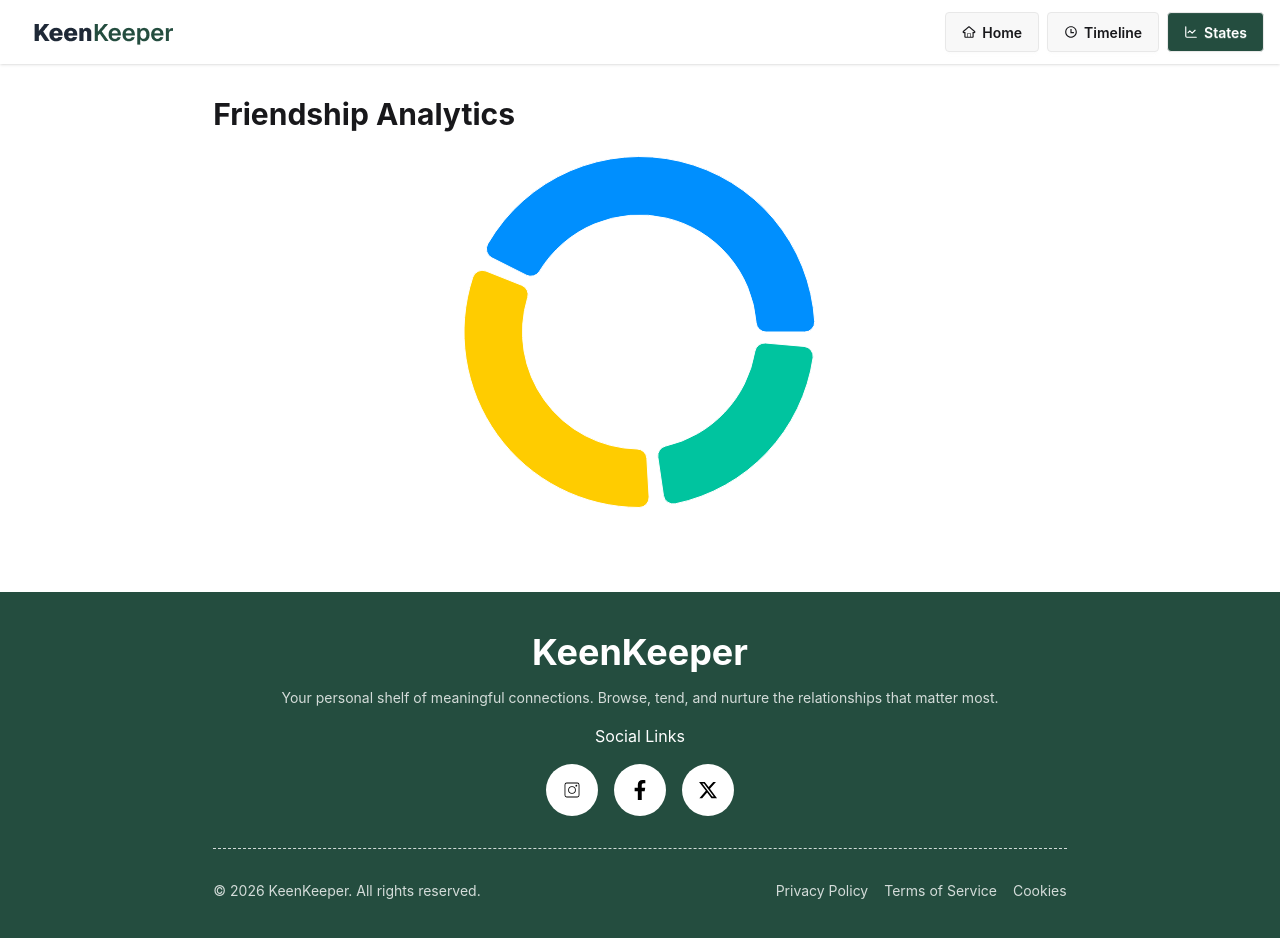
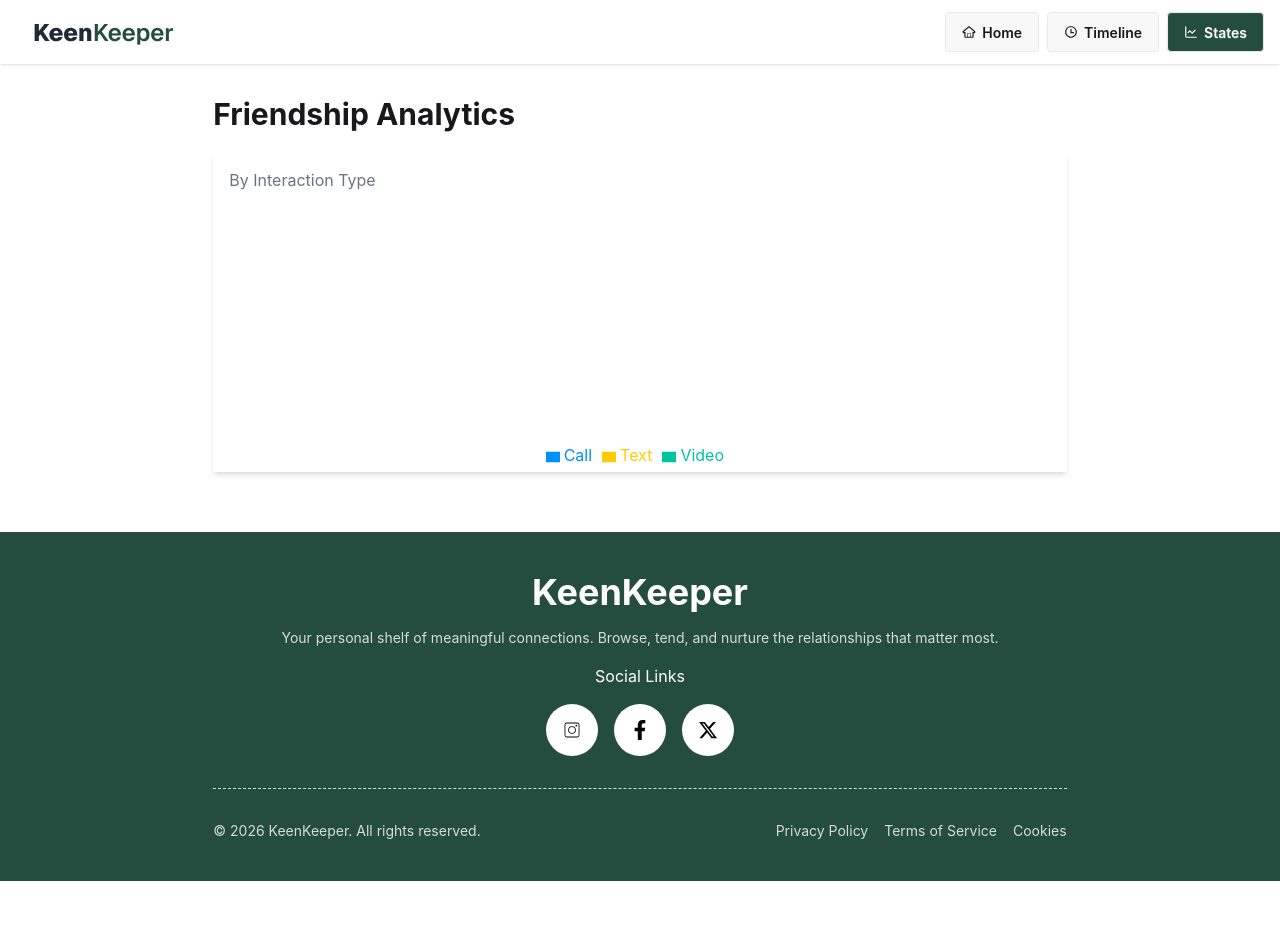
Before and after one commit to Tanjimahsankayes/keen-keeper, a React (Vite) app: page /states in a window 1280 px wide. Shown: the top 938 px of the page. After the commit the page ends 881 px from the top, so only its background shows below. Built offline with nearby package versions, Linux system fonts and the light colour scheme.

Commit message:
rechart added and dynamic

```diff
--- a/src/Components/Context/FriendProvider.jsx
+++ b/src/Components/Context/FriendProvider.jsx
@@ -3,7 +3,11 @@ import { FriendCallContext } from './FriendContext';
 
 const FriendProvider = ({children}) => {
 
-    const [friendCall, setCallFriend] = useState([]);
+    const [friendCall, setCallFriend] = useState([
+      { name: "Call", value: 0 },
+      { name: "Text", value: 0 },
+      { name: "VideoCall", value: 0 },
+    ]);
 
     const data = {
         friendCall,
--- a/src/Components/State/States.jsx
+++ b/src/Components/State/States.jsx
@@ -1,19 +1,41 @@
-import React from "react";
+import React, { useContext } from "react";
 import { Legend, Pie, PieChart, ResponsiveContainer, Tooltip } from "recharts";
+import { FriendCallContext } from "../Context/FriendContext";
 
 const States = () => {
+  const { friendCall } = useContext(FriendCallContext);
+
+  if (friendCall.length === 0) {
+    return (
+      <p className="text-center mt-10 text-gray-500">No analytics data yet</p>
+    );
+  }
+
+  const callSet = new Set();
+  const textSet = new Set();
+  const videoSet = new Set();
+
+  friendCall.forEach((item) => {
+    if (item.type === "Call") callSet.add(item.name);
+    if (item.type === "Text") textSet.add(item.name);
+    if (item.type === "Video") videoSet.add(item.name);
+  });
+
   const data = [
-    { name: "Call", value: 400, fill: "#008ffe" },
-    { name: "Text", value: 300, fill: "#ffcc00" },
-    { name: "VideoCall", value: 200, fill: "#00c49f" },
+    { name: "Call", value: callSet.size, fill: "#008ffe" },
+    { name: "Text", value: textSet.size, fill: "#ffcc00" },
+    { name: "Video", value: videoSet.size, fill: "#00c49f" },
   ];
 
   return (
     <div className="w-8/12 mx-auto my-8">
-      <h1 className="text-3xl font-bold">Friendship Analytics</h1>
+      <h1 className="text-3xl font-bold mb-5">Friendship Analytics</h1>
 
-      <div style={{ width: "100%", height: 400 }}>
-        <ResponsiveContainer>
+      <div className="shadow-md w-full h-80 flex flex-col">
+        <h4 className="text-gray-500 p-4">By Interaction Type</h4>
+
+        <div style={{ width: "100%", height: 320 }}>
+          <ResponsiveContainer width="100%" height="100%">
             <PieChart>
               <Pie
                 data={data}
@@ -22,12 +44,12 @@ const States = () => {
                 outerRadius="90%"
                 paddingAngle={5}
                 cornerRadius={10}
-              isAnimationActive={true}
               />
+              <Tooltip />
+              <Legend />
             </PieChart>
-          <Tooltip></Tooltip>
-          <Legend></Legend>
           </ResponsiveContainer>
+        </div>
       </div>
     </div>
   );
--- a/src/Components/Timeline/Timeline.jsx
+++ b/src/Components/Timeline/Timeline.jsx
@@ -13,6 +13,8 @@ const Timeline = () => {
 
     return null;
   }
+
+
 
   return (
     <div className="w-8/12 mx-auto">
```
Lines whose indentation alone changed are shown as unchanged.
